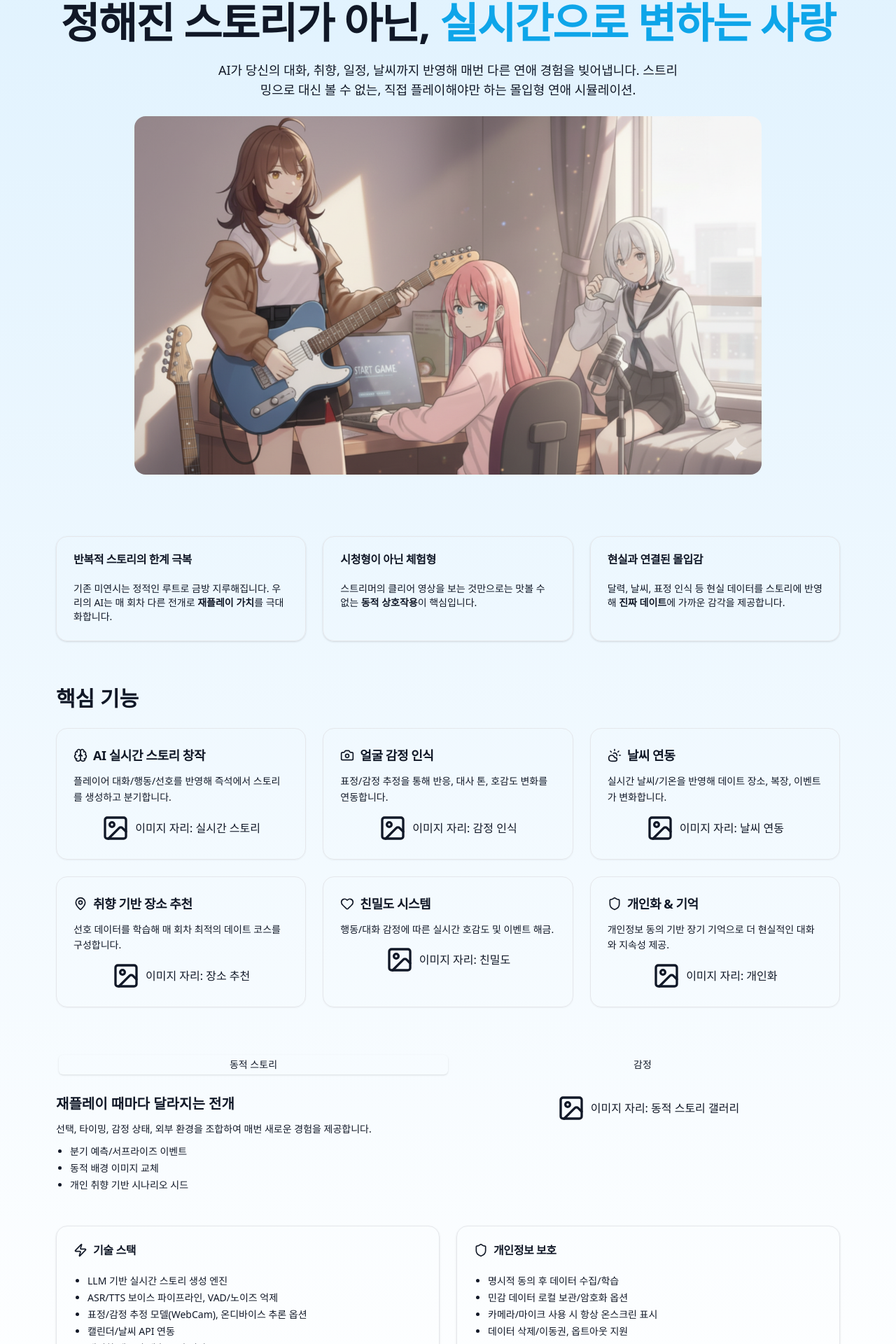
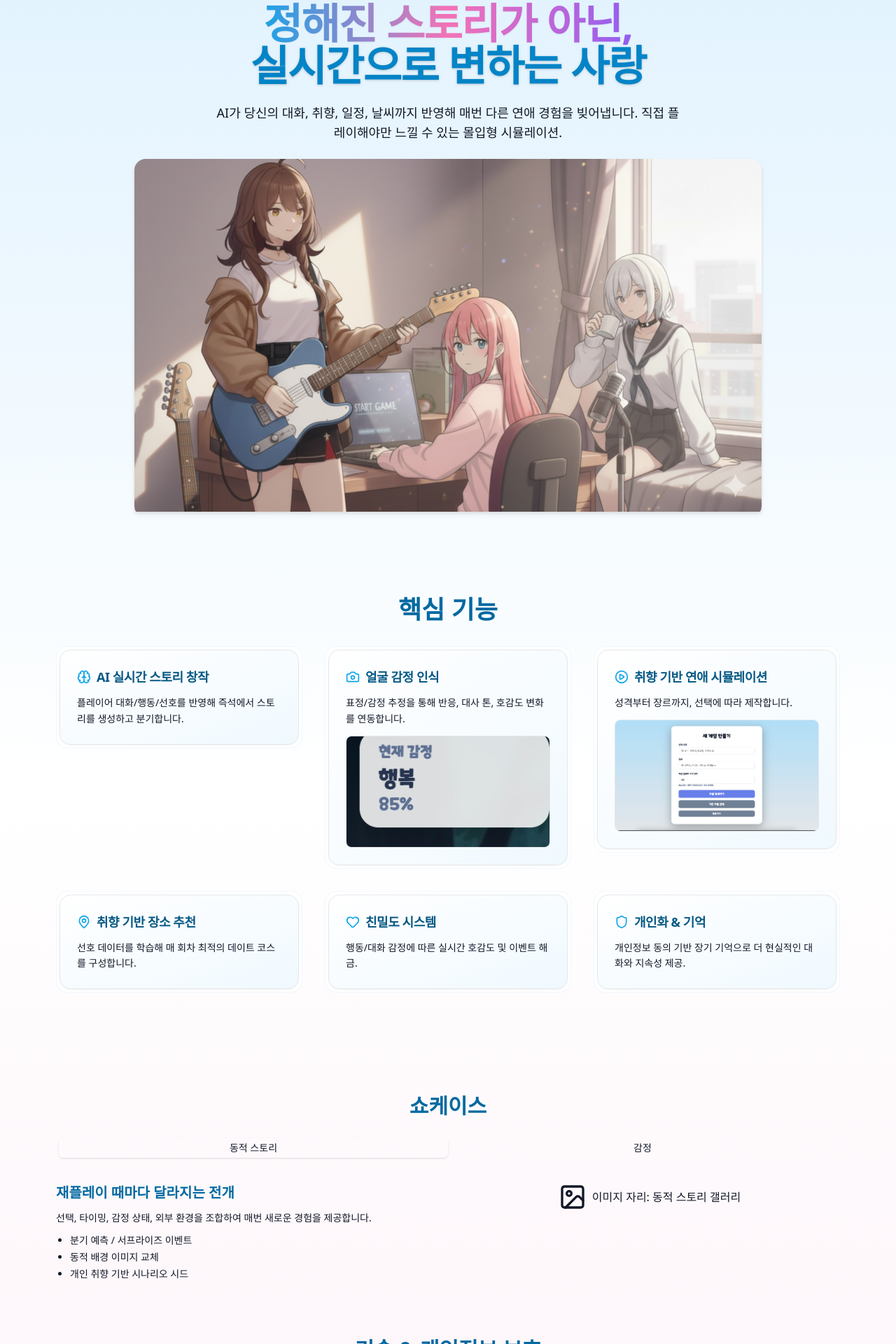
Before and after one commit to Life-in-another-world-starting-with-VN/view-front, a React (Vite) app: page / in a window 1280 px wide. Shown: the part 112-2032 px from the top of the page at 70% size. Built offline with nearby package versions, Linux system fonts and the light colour scheme.

Commit message:
add: animation

```diff
--- a/src/App.jsx
+++ b/src/App.jsx
@@ -1,194 +1,388 @@
 import React from "react";
 import "./index.css";
 import start from "./assets/start.png";
+import make from "./assets/make.png";
+import face from "./assets/face.png";
 import { motion } from "framer-motion";
-import { Card, CardContent, CardHeader, CardTitle } from "@/components/ui/card";
+import {
+  Card,
+  CardContent,
+  CardHeader,
+  CardTitle,
+} from "@/components/ui/card";
 import { Badge } from "@/components/ui/badge";
-import { Tabs, TabsContent, TabsList, TabsTrigger } from "@/components/ui/tabs";
-import { PlayCircle, Sparkles, Brain, Mic, Camera, CloudSun, CalendarClock, Puzzle, Heart, Trophy, LineChart, Shield, MapPin, Image, Music, Zap } from "lucide-react";
+import {
+  Tabs,
+  TabsContent,
+  TabsList,
+  TabsTrigger,
+} from "@/components/ui/tabs";
+import {
+  PlayCircle,
+  Sparkles,
+  Brain,
+  Camera,
+  Heart,
+  Shield,
+  MapPin,
+  Image,
+  Zap,
+} from "lucide-react";
 
+
+// 🌠 Reusable Animation Presets
+const fadeUp = (delay = 0) => ({
+  hidden: { opacity: 0, y: 40 },
+  show: {
+    opacity: 1,
+    y: 0,
+    transition: { duration: 0.7, delay, ease: "easeOut" },
+  },
+});
+
+const floatAnim = {
+  animate: {
+    y: [0, -8, 0],
+    transition: { duration: 4, repeat: Infinity, ease: "easeInOut" },
+  },
+};
+
+
+// 🖼️ 이미지 슬롯 (부드러운 페이드인 + 플로팅)
 const ImgSlot = ({ src, alt }) => (
-  <div className="relative w-full h-100 rounded-2xl overflow-hidden flex items-center justify-center bg-muted">
+  <motion.div
+    className="relative w-full h-100 rounded-2xl overflow-hidden flex items-center justify-center bg-muted"
+    initial={{ opacity: 0, scale: 0.97 }}
+    whileInView={{ opacity: 1, scale: 1 }}
+    transition={{ duration: 0.6 }}
+    viewport={{ once: true }}
+  >
     {src ? (
-      <img src={src} alt={alt} className="object-cover w-full h-full" />
+      <motion.img
+        src={src}
+        alt={alt}
+        className="object-cover w-full h-full"
+        variants={floatAnim}
+        animate="animate"
+      />
     ) : (
       <>
-        <Image className="w-10 h-10" />
+        <Image className="w-10 h-10 text-muted-foreground" />
         <span className="ml-2 text-muted-foreground">이미지 자리: {alt}</span>
       </>
     )}
-  </div>
+  </motion.div>
 );
 
-const FeatureCard = ({ icon: Icon, title, desc, alt }) => (
-  <Card className="rounded-2xl shadow-sm hover:shadow-md transition-shadow">
+
+// 💡 Feature Card with shimmer + hover animation
+const FeatureCard = ({ icon: Icon, title, desc, img, alt, delay = 0 }) => (
+  <motion.div
+    variants={fadeUp(delay)}
+    initial="hidden"
+    whileInView="show"
+    viewport={{ once: true }}
+  >
+    <motion.div
+      whileHover={{
+        scale: 1.03,
+        boxShadow: "0 0 15px rgba(100,180,255,0.4)",
+      }}
+      transition={{ type: "spring", stiffness: 180, damping: 15 }}
+      className="rounded-2xl border border-sky-100/50 bg-white/70 backdrop-blur-md p-1"
+    >
+      <Card className="rounded-2xl bg-gradient-to-br from-white to-sky-50 shadow-sm hover:shadow-md transition-all">
         <CardHeader className="pb-3">
-      <CardTitle className="flex items-center gap-2 text-lg">
-        <Icon className="w-5 h-5" />
+          <CardTitle className="flex items-center gap-2 text-lg font-semibold text-sky-800">
+            <Icon className="w-5 h-5 text-sky-500" />
             {title}
           </CardTitle>
         </CardHeader>
         <CardContent className="space-y-3">
           <p className="text-sm text-muted-foreground leading-relaxed">{desc}</p>
-      <ImgSlot alt={alt} />
+          {img && (
+            <motion.img
+              src={img}
+              alt={alt}
+              className="w-full h-40 object-cover rounded-lg border"
+              whileHover={{ scale: 1.05 }}
+              transition={{ type: "spring", stiffness: 180, damping: 10 }}
+            />
+          )}
         </CardContent>
       </Card>
+    </motion.div>
+  </motion.div>
 );
 
+
+// 🌌 메인 컴포넌트
 export default function App() {
   return (
-    <div className="min-h-screen bg-gradient-to-b from-sky-100 to-white text-foreground">
-      {/* Header / Hero */}
-      <header className="relative">
-        <div className="absolute inset-0 -z-10 opacity-30" style={{background:"radial-gradient(1000px 400px at 20% 0%, rgba(135,206,250,0.6), transparent), radial-gradient(800px 400px at 80% 20%, rgba(173,216,230,0.5), transparent)"}}/>
-        <div className="mx-auto max-w-6xl px-4 pt-16 pb-10">
-          <motion.div initial={{opacity:0, y:10}} animate={{opacity:1, y:0}} transition={{duration:.6}} className="flex flex-col items-center text-center gap-6">
+    <div className="min-h-screen bg-gradient-to-b from-sky-100 via-white to-pink-50 text-foreground overflow-hidden">
+      {/* 💞 Hero Section */}
+      <header className="relative overflow-hidden">
+        <div
+          className="absolute inset-0 -z-10 opacity-50 animate-pulse"
+          style={{
+            background:
+              "radial-gradient(1000px 400px at 20% 0%, rgba(135,206,250,0.4), transparent), radial-gradient(800px 400px at 80% 20%, rgba(255,182,193,0.4), transparent)",
+          }}
+        />
+        <div className="mx-auto max-w-6xl px-4 pt-16 pb-12 text-center">
+          <motion.div
+            initial="hidden"
+            animate="show"
+            variants={fadeUp()}
+            className="flex flex-col items-center gap-6"
+          >
+            <motion.div variants={fadeUp(0.1)}>
               <Badge className="rounded-full px-3 py-1" variant="secondary">
-              <Sparkles className="w-4 h-4 mr-1"/> AI-동적 미연시 서비스
+                <Sparkles className="w-4 h-4 mr-1" /> AI-동적 미연시 서비스
               </Badge>
-            <h1 className="text-4xl md:text-6xl font-extrabold tracking-tight leading-tight">
+            </motion.div>
+
+            <motion.h1
+              variants={fadeUp(0.2)}
+              className="text-5xl md:text-6xl font-extrabold tracking-tight leading-tight bg-gradient-to-r from-sky-500 via-pink-400 to-violet-500 text-transparent bg-clip-text drop-shadow-sm"
+            >
               정해진 스토리가 아닌,
-              <span className="text-sky-500"> 실시간으로 변하는 사랑</span>
-            </h1>
-            <p className="max-w-2xl text-base md:text-lg text-muted-foreground">
-              AI가 당신의 대화, 취향, 일정, 날씨까지 반영해 매번 다른 연애 경험을 빚어냅니다.
-              스트리밍으로 대신 볼 수 없는, 직접 플레이해야만 하는 몰입형 연애 시뮬레이션.
-            </p>
-            <div className="h-full w-full max-w-4xl">
+              <br />
+              <span className="text-sky-600 drop-shadow">
+                실시간으로 변하는 사랑
+              </span>
+            </motion.h1>
+
+            <motion.p
+              variants={fadeUp(0.3)}
+              className="max-w-2xl text-base md:text-lg text-muted-foreground"
+            >
+              AI가 당신의 대화, 취향, 일정, 날씨까지 반영해 매번 다른 연애 경험을
+              빚어냅니다. 직접 플레이해야만 느낄 수 있는 몰입형 시뮬레이션.
+            </motion.p>
+
+            <motion.div
+              variants={fadeUp(0.4)}
+              className="h-full w-full max-w-4xl drop-shadow-md"
+            >
               <ImgSlot alt="히어로 스크린샷" src={start} />
-            </div>
+            </motion.div>
           </motion.div>
         </div>
       </header>
 
-      {/* Differentiators */}
-      <section className="mx-auto max-w-6xl px-4 py-12" id="why">
-        <div className="grid md:grid-cols-3 gap-6">
-          <Card className="rounded-2xl">
-            <CardHeader>
-              <CardTitle>반복적 스토리의 한계 극복</CardTitle>
-            </CardHeader>
-            <CardContent className="text-sm text-muted-foreground">
-              기존 미연시는 정적인 루트로 금방 지루해집니다. 우리의 AI는 매 회차 다른 전개로 <b>재플레이 가치</b>를 극대화합니다.
-            </CardContent>
-          </Card>
-          <Card className="rounded-2xl">
-            <CardHeader>
-              <CardTitle>시청형이 아닌 체험형</CardTitle>
-            </CardHeader>
-            <CardContent className="text-sm text-muted-foreground">
-              스트리머의 클리어 영상을 보는 것만으로는 맛볼 수 없는 <b>동적 상호작용</b>이 핵심입니다.
-            </CardContent>
-          </Card>
-          <Card className="rounded-2xl">
-            <CardHeader>
-              <CardTitle>현실과 연결된 몰입감</CardTitle>
-            </CardHeader>
-            <CardContent className="text-sm text-muted-foreground">
-              달력, 날씨, 표정 인식 등 현실 데이터를 스토리에 반영해 <b>진짜 데이트</b>에 가까운 감각을 제공합니다.
-            </CardContent>
-          </Card>
+
+      {/* 🚀 핵심 기능 */}
+      <section className="mx-auto max-w-6xl px-4 py-16" id="features">
+        <motion.h2
+          className="text-3xl md:text-4xl font-bold mb-8 text-center text-sky-700"
+          variants={fadeUp()}
+          initial="hidden"
+          whileInView="show"
+          viewport={{ once: true }}
+        >
+          핵심 기능
+        </motion.h2>
+
+        <div className="grid md:grid-cols-3 gap-8">
+          <FeatureCard
+            icon={Brain}
+            title="AI 실시간 스토리 창작"
+            alt="실시간 스토리"
+            desc="플레이어 대화/행동/선호를 반영해 즉석에서 스토리를 생성하고 분기합니다."
+            delay={0.1}
+          />
+          <FeatureCard
+            icon={Camera}
+            title="얼굴 감정 인식"
+            alt="감정 인식"
+            desc="표정/감정 추정을 통해 반응, 대사 톤, 호감도 변화를 연동합니다."
+            img={face}
+            delay={0.2}
+          />
+          <FeatureCard
+            icon={PlayCircle}
+            title="취향 기반 연애 시뮬레이션"
+            alt="맞춤형"
+            desc="성격부터 장르까지, 선택에 따라 제작합니다."
+            img={make}
+            delay={0.3}
+          />
+          <FeatureCard
+            icon={MapPin}
+            title="취향 기반 장소 추천"
+            alt="장소 추천"
+            desc="선호 데이터를 학습해 매 회차 최적의 데이트 코스를 구성합니다."
+            delay={0.4}
+          />
+          <FeatureCard
+            icon={Heart}
+            title="친밀도 시스템"
+            alt="친밀도"
+            desc="행동/대화 감정에 따른 실시간 호감도 및 이벤트 해금."
+            delay={0.5}
+          />
+          <FeatureCard
+            icon={Shield}
+            title="개인화 & 기억"
+            alt="개인화"
+            desc="개인정보 동의 기반 장기 기억으로 더 현실적인 대화와 지속성 제공."
+            delay={0.6}
+          />
         </div>
       </section>
 
-      <section className="mx-auto max-w-6xl px-4 py-4" id="features">
-        <h2 className="text-2xl md:text-3xl font-bold mb-6">핵심 기능</h2>
-        <div className="grid md:grid-cols-3 gap-6">
-          <FeatureCard icon={Brain} title="AI 실시간 스토리 창작" alt="실시간 스토리" desc="플레이어 대화/행동/선호를 반영해 즉석에서 스토리를 생성하고 분기합니다." />
-          <FeatureCard icon={Camera} title="얼굴 감정 인식" alt="감정 인식" desc="표정/감정 추정을 통해 반응, 대사 톤, 호감도 변화를 연동합니다." />          <FeatureCard icon={CloudSun} title="날씨 연동" alt="날씨 연동" desc="실시간 날씨/기온을 반영해 데이트 장소, 복장, 이벤트가 변화합니다." />
-          <FeatureCard icon={MapPin} title="취향 기반 장소 추천" alt="장소 추천" desc="선호 데이터를 학습해 매 회차 최적의 데이트 코스를 구성합니다." />
-          <FeatureCard icon={Heart} title="친밀도 시스템" alt="친밀도" desc="행동/대화 감정에 따른 실시간 호감도 및 이벤트 해금." />
-          <FeatureCard icon={Shield} title="개인화 & 기억" alt="개인화" desc="개인정보 동의 기반 장기 기억으로 더 현실적인 대화와 지속성 제공." />
-        </div>
-      </section>
 
-      <section className="mx-auto max-w-6xl px-4 py-12" id="showcase">
+      {/* 🎭 Showcase Section */}
+      <section className="mx-auto max-w-6xl px-4 py-20" id="showcase">
+        <motion.h2
+          className="text-3xl font-bold mb-6 text-center text-sky-700"
+          variants={fadeUp()}
+          initial="hidden"
+          whileInView="show"
+          viewport={{ once: true }}
+        >
+          쇼케이스
+        </motion.h2>
+
         <Tabs defaultValue="story" className="w-full">
           <TabsList className="grid grid-cols-2 rounded-2xl">
             <TabsTrigger value="story">동적 스토리</TabsTrigger>
             <TabsTrigger value="voice">감정</TabsTrigger>
           </TabsList>
-          <TabsContent value="story" className="mt-6">
-            <div className="grid md:grid-cols-2 gap-6 items-start">
+
+          <motion.div
+            layout
+            transition={{ duration: 0.5, ease: "easeInOut" }}
+            className="mt-8"
+          >
+            <TabsContent value="story">
+              <motion.div
+                variants={fadeUp(0.1)}
+                initial="hidden"
+                whileInView="show"
+                viewport={{ once: true }}
+                className="grid md:grid-cols-2 gap-8 items-start"
+              >
                 <div className="space-y-3">
-                <h3 className="text-xl font-semibold">재플레이 때마다 달라지는 전개</h3>
-                <p className="text-muted-foreground text-sm">선택, 타이밍, 감정 상태, 외부 환경을 조합하여 매번 새로운 경험을 제공합니다.</p>
+                  <h3 className="text-xl font-semibold text-sky-700">
+                    재플레이 때마다 달라지는 전개
+                  </h3>
+                  <p className="text-muted-foreground text-sm">
+                    선택, 타이밍, 감정 상태, 외부 환경을 조합하여 매번 새로운
+                    경험을 제공합니다.
+                  </p>
                   <ul className="text-sm list-disc pl-5 text-muted-foreground space-y-1">
-                  <li>분기 예측/서프라이즈 이벤트</li>
+                    <li>분기 예측 / 서프라이즈 이벤트</li>
                     <li>동적 배경 이미지 교체</li>
                     <li>개인 취향 기반 시나리오 시드</li>
                   </ul>
                 </div>
-              <ImgSlot alt="동적 스토리 갤러리"/>
-            </div>
+                <ImgSlot alt="동적 스토리 갤러리" />
+              </motion.div>
             </TabsContent>
-          <TabsContent value="voice" className="mt-6">
-            <div className="grid md:grid-cols-2 gap-6 items-start">
+
+            <TabsContent value="voice">
+              <motion.div
+                variants={fadeUp(0.1)}
+                initial="hidden"
+                whileInView="show"
+                viewport={{ once: true }}
+                className="grid md:grid-cols-2 gap-8 items-start"
+              >
                 <div className="space-y-3">
-                <h3 className="text-xl font-semibold">표정 인식</h3>
-                <p className="text-muted-foreground text-sm">표정이 캐릭터 반응과 호감도에 직접 반영됩니다.</p>
+                  <h3 className="text-xl font-semibold text-sky-700">
+                    표정 인식
+                  </h3>
+                  <p className="text-muted-foreground text-sm">
+                    표정이 캐릭터 반응과 호감도에 직접 반영됩니다.
+                  </p>
                   <ul className="text-sm list-disc pl-5 text-muted-foreground space-y-1">
                     <li>감정에 따른 대사 생성</li>
                     <li>호감도/긴장도 시각화</li>
                     <li>방해 요소(잡음) 대응</li>
                   </ul>
                 </div>
-              <ImgSlot alt="보이스/감정 데모"/>
-            </div>
+                <ImgSlot alt="보이스/감정 데모" />
+              </motion.div>
             </TabsContent>
-
+          </motion.div>
         </Tabs>
       </section>
 
 
-      <section className="mx-auto max-w-6xl px-4 pb-12" id="tech">
-        <div className="grid md:grid-cols-2 gap-6">
-          <Card className="rounded-2xl">
+      {/* ⚙️ Tech Section */}
+      <section className="mx-auto max-w-6xl px-4 pb-20" id="tech">
+        <motion.h2
+          className="text-3xl font-bold mb-8 text-center text-sky-700"
+          variants={fadeUp()}
+          initial="hidden"
+          whileInView="show"
+          viewport={{ once: true }}
+        >
+          기술 & 개인정보 보호
+        </motion.h2>
+
+        <div className="grid md:grid-cols-2 gap-8">
+          <motion.div
+            whileHover={{ scale: 1.02 }}
+            transition={{ type: "spring", stiffness: 180, damping: 10 }}
+          >
+            <Card className="rounded-2xl backdrop-blur-md bg-white/70 border border-sky-100">
               <CardHeader>
-              <CardTitle className="flex items-center gap-2"><Zap className="w-5 h-5"/> 기술 스택</CardTitle>
+                <CardTitle className="flex items-center gap-2 text-sky-700">
+                  <Zap className="w-5 h-5 text-sky-500" /> 기술 스택
+                </CardTitle>
               </CardHeader>
               <CardContent className="text-sm text-muted-foreground space-y-2">
                 <ul className="list-disc pl-5 space-y-1">
                   <li>LLM 기반 실시간 스토리 생성 엔진</li>
-                <li>ASR/TTS 보이스 파이프라인, VAD/노이즈 억제</li>
-                <li>표정/감정 추정 모델(WebCam), 온디바이스 추론 옵션</li>
+                  <li>ASR/TTS 파이프라인, VAD/노이즈 억제</li>
+                  <li>표정 인식 모델(WebCam), 온디바이스 추론</li>
                   <li>캘린더/날씨 API 연동</li>
-                <li>개인화 메모리 계층(동의 기반)</li>
+                  <li>개인화 메모리 계층</li>
                 </ul>
               </CardContent>
             </Card>
-          <Card className="rounded-2xl">
+          </motion.div>
+
+          <motion.div
+            whileHover={{ scale: 1.02 }}
+            transition={{ type: "spring", stiffness: 180, damping: 10 }}
+          >
+            <Card className="rounded-2xl backdrop-blur-md bg-white/70 border border-pink-100">
               <CardHeader>
-              <CardTitle className="flex items-center gap-2"><Shield className="w-5 h-5"/> 개인정보 보호</CardTitle>
+                <CardTitle className="flex items-center gap-2 text-pink-600">
+                  <Shield className="w-5 h-5 text-pink-400" /> 개인정보 보호
+                </CardTitle>
               </CardHeader>
               <CardContent className="text-sm text-muted-foreground space-y-2">
                 <ul className="list-disc pl-5 space-y-1">
                   <li>명시적 동의 후 데이터 수집/학습</li>
-                <li>민감 데이터 로컬 보관/암호화 옵션</li>
-                <li>카메라/마이크 사용 시 항상 온스크린 표시</li>
-                <li>데이터 삭제/이동권, 옵트아웃 지원</li>
+                  <li>민감 데이터 로컬 보관 및 암호화</li>
+                  <li>카메라/마이크 사용 시 표시</li>
+                  <li>데이터 삭제/옵트아웃 지원</li>
                 </ul>
               </CardContent>
             </Card>
+          </motion.div>
         </div>
       </section>
 
-      {/* CTA / Newsletter */}
 
-
-      {/* Footer */}
-      <footer className="border-t">
+      {/* 🪩 Footer */}
+      <footer className="border-t border-sky-100">
         <div className="mx-auto max-w-6xl px-4 py-8 text-sm text-muted-foreground flex flex-col md:flex-row items-center justify-between gap-3">
           <div className="flex items-center gap-2">
-            <Sparkles className="w-4 h-4"/>
+            <Sparkles className="w-4 h-4 text-sky-400" />
             <span>project while</span>
           </div>
           <div className="flex items-center gap-3">
-            <a className="hover:underline" href="#features">기능</a>
-            <a className="hover:underline" href="#showcase">쇼케이스</a>
-            <a className="hover:underline" href="#tech">기술</a>
+            <a className="hover:text-sky-600" href="#features">기능</a>
+            <a className="hover:text-sky-600" href="#showcase">쇼케이스</a>
+            <a className="hover:text-sky-600" href="#tech">기술</a>
           </div>
-          <div>made by © {new Date().getFullYear()} </div>
+          <div>made by © {new Date().getFullYear()}</div>
         </div>
       </footer>
     </div>
```
Also changed, not shown: src/assets/face.png (added), src/assets/make.png (added). Lines whose indentation alone changed are shown as unchanged.
